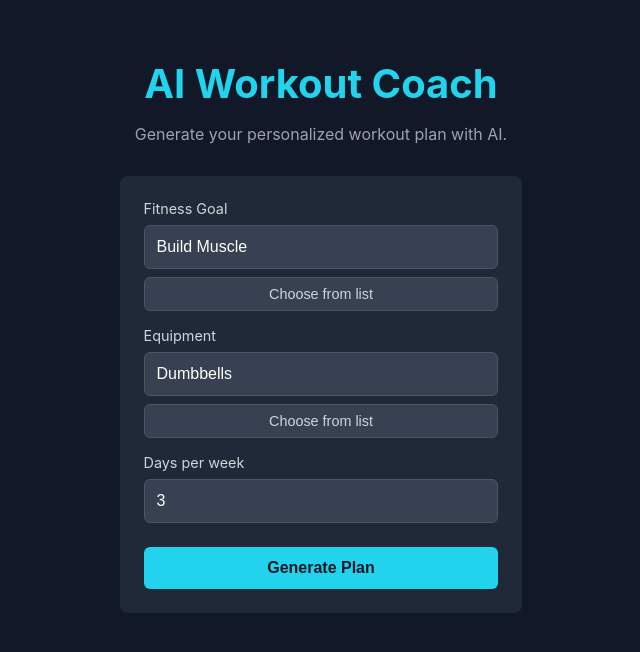
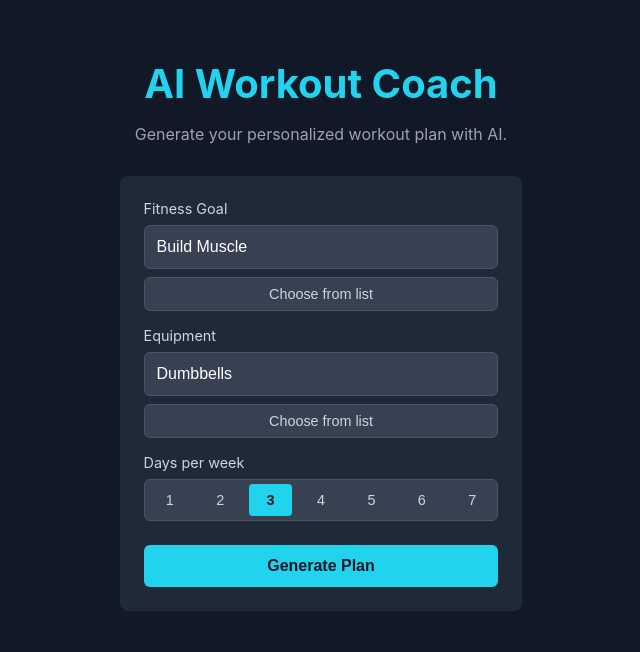
Before and after one commit to dominikszilvasi04/ai-workout-coach-js, a React (Create React App) app in the folder frontend/: page / in a window 1280 px wide. Shown: the top 652 px of the page, without its empty margins (319-959 px from the left). Built offline with nearby package versions, Linux system fonts and the light colour scheme.

Commit message:
small styling changes

```diff
--- a/frontend/src/App.js
+++ b/frontend/src/App.js
@@ -133,8 +133,19 @@ function App() {
           </div>
 
           <div className="form-group">
-            <label htmlFor="days">Days per week</label>
-            <input type="number" name="days" id="days" value={formData.days} min="1" max="7" onChange={handleChange} />
+            <label>Days per week</label>
+            <div className="day-selector">
+              {[1, 2, 3, 4, 5, 6, 7].map((day) => (
+                <button
+                  key={day}
+                  type="button"
+                  className={`day-button ${formData.days == day ? 'active' : ''}`}
+                  onClick={() => setFormData({ ...formData, days: day })}
+                >
+                  {day}
+                </button>
+              ))}
+            </div>
           </div>
         </div>
         <button type="submit" disabled={loading} className="generate-button">
```
